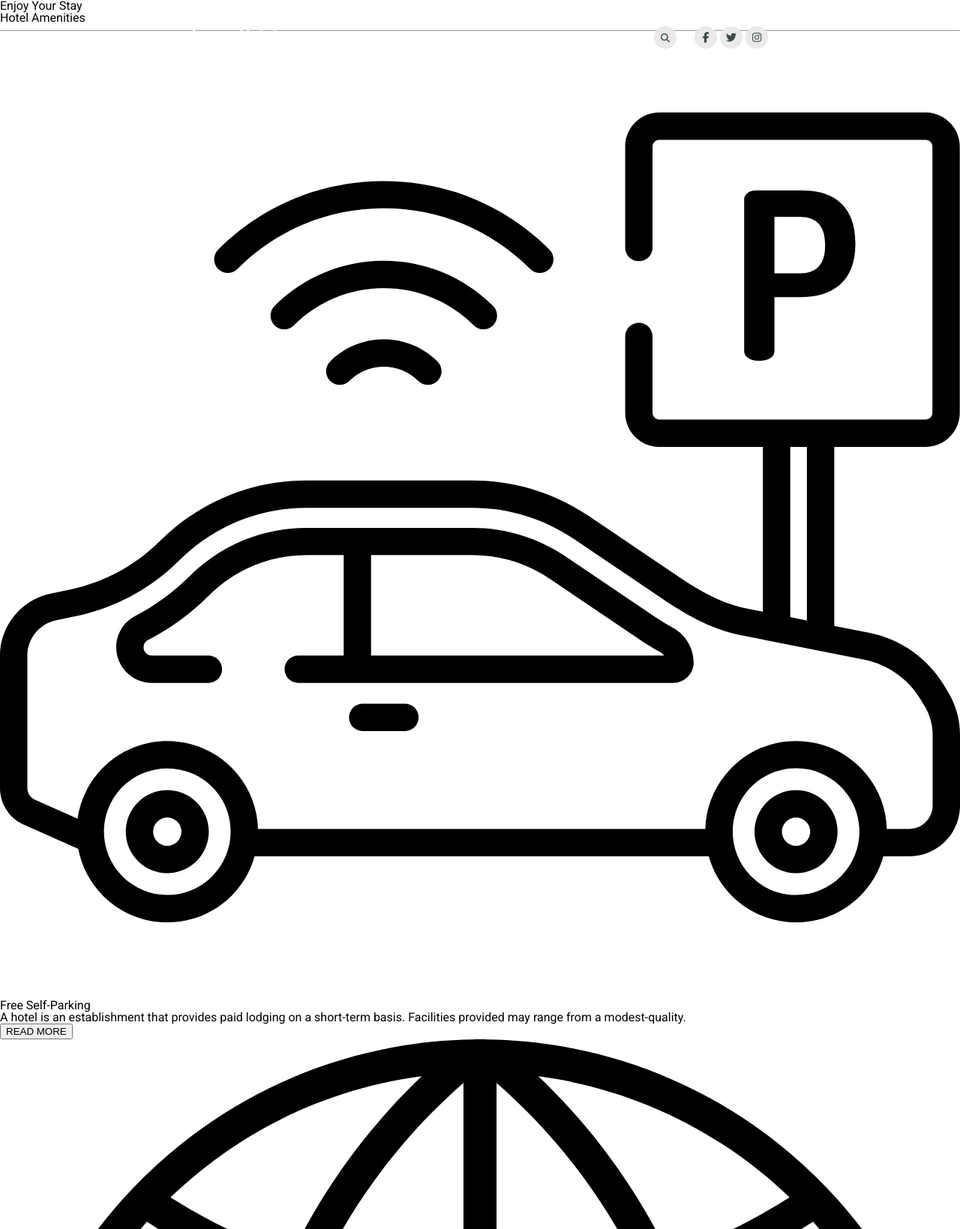
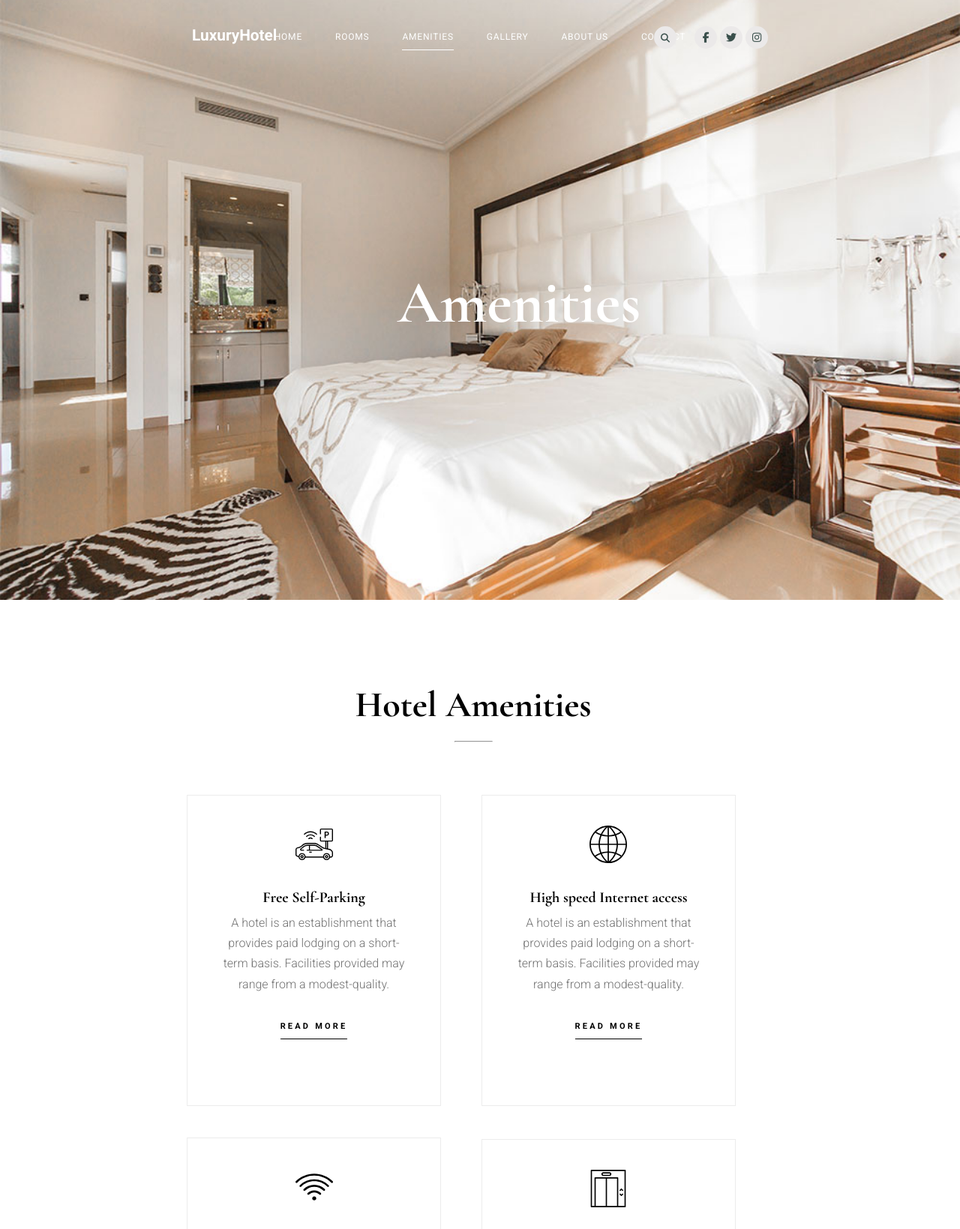
Before and after one commit to yeonnnee/publishing, a website: page amenities.html in a window 1280 px wide. Shown: the top 1639 px of the page at 75% size. Drawn offline with nearby package versions, Linux system fonts and the light colour scheme.

Commit message:
amenities 페이지 스타일링

```diff
--- a/amenities.html
+++ b/amenities.html
@@ -23,13 +23,13 @@
     <nav>
       <ul class="gnb">
         <li class="main-menu">
-          <a href="./index.html" class="active">HOME</a>
+          <a href="./index.html">HOME</a>
         </li>
         <li class="main-menu">
           <a href="./room.html">ROOMS</a>
         </li>
         <li class="main-menu">
-          <a href="./amenities.html">AMENITIES</a>
+          <a href="./amenities.html" class="active">AMENITIES</a>
         </li>
         <li class="main-menu">
           <a href="./gallery.html">GALLERY</a>
@@ -79,27 +79,25 @@
   </header>
   <!-------------- Contents -------->
   <main class="amenities">
-    <section class="slider">
+    <section class="intro">
 
-      <div class="slides">
-        <!-- contents-->
-        <div class="slide slide-2" active>
-          <div class="slide-content ">
-            <div class="second-slide-content">
-              <h1>Enjoy Your Stay</h1>
-            </div>
+      <!-- contents-->
+      <div class="slide bg">
+        <div class="slide-content-container">
+          <div class="slide-content">
+            <h1>Amenities</h1>
           </div>
         </div>
       </div>
-
-
     </section>
     <!------------------ Amenities --------------------->
-    <section>
-      <h3>Hotel Amenities</h3>
-      <hr />
-      <div>
-        <div class="card">
+    <section class="amenities-section">
+      <div class="section-title">
+        <h3>Hotel Amenities</h3>
+        <hr />
+      </div>
+      <ul class="card-list">
+        <li class="card">
           <div>
             <img src="./img/parking.svg">
           </div>
@@ -109,8 +107,8 @@
             from a modest-quality.
           </p>
           <button>READ MORE</button>
-        </div>
-        <div class="card">
+        </li>
+        <li class="card">
           <div>
             <img src="./img/internet.svg">
           </div>
@@ -120,8 +118,8 @@
             from a modest-quality.
           </p>
           <button>READ MORE</button>
-        </div>
-        <div class="card">
+        </li>
+        <li class="card">
           <div>
             <img src="./img/wifi.svg">
           </div>
@@ -131,8 +129,8 @@
             from a modest-quality.
           </p>
           <button>READ MORE</button>
-        </div>
-        <div class="card">
+        </li>
+        <li class="card">
           <div>
             <img src="./img/elevator.svg">
           </div>
@@ -142,20 +140,19 @@
             from a modest-quality.
           </p>
           <button>READ MORE</button>
-        </div>
-        <div class="card">
+        </li>
+        <li class="card">
           <div>
             <img src="./img/partners.svg">
           </div>
           <div>Meeting rooms</div>
-          <div>Free Self-Parking</div>
           <p>
             A hotel is an establishment that provides paid lodging on a short-term basis. Facilities provided may range
             from a modest-quality.
           </p>
           <button>READ MORE</button>
-        </div>
-        <div class="card">
+        </li>
+        <li class="card">
           <div>
             <img src="./img/washing-machine.svg">
           </div>
@@ -166,13 +163,10 @@
             from a modest-quality.
           </p>
           <button>READ MORE</button>
-        </div>
-      </div>
+        </li>
+      </ul>
     </section>
-    <section>
-      <span>If you have any special requests, please feel free to call us.</span>
-      <span>+12.345.678.9012</span>
-    </section>
+
   </main>
 
 
--- a/styles/_amenities.scss
+++ b/styles/_amenities.scss
@@ -1,3 +1,132 @@
 .amenities{
 
+  .intro{
+
+    .slide {
+      width: 100vw;
+      height: 100vh;
+      display: block;
+
+      &-content-container {
+        width: 100%;
+        height: 100%;
+        color:$white;
+
+        h1 {
+          font-family: "Cormorant Garamond", serif;
+          font-weight: 900;
+          font-size: 80px;
+          line-height: 1.2;
+          position: absolute;
+          top: 44.5%;
+          left: 41.4%;
+        }
+      }
+    }
+
+    .bg {
+      background: url(../img/room_2_b.jpg) no-repeat center center;
+      background-size: cover;
+    }
+  }
+
+  .amenities-section {
+    margin: 100px 0;
+
+    img {
+      width: 50px;
+      height: 50px;
+      margin: 0 0 20px;
+    }
+
+    .section-title {
+      margin: 100px 0 0;
+      text-align: center;
+      transform: translateX(-9px);
+
+      h3 {
+        padding: 16px 20px;
+        font-size: 3rem;
+        font-weight: 700;
+        font-family: "Cormorant Garamond", serif;
+      }
+
+      hr {
+        width: 49px;
+      }
+    }
+
+    .card-list {
+      width: 80%;
+      margin: 70px 10% 0;
+      text-align: center;
+
+      .card {
+        width: 257px;
+        height: 313px;
+        display: inline-block;
+        border: 1px solid rgb(236, 236, 236);
+        padding: 40px 40px 60px;
+        margin: 0 50px 20px 0;
+        text-align: center;
+
+        &:nth-child(3) {
+          transform: translateY(22px);
+
+          &:hover {
+            transform: translateY(18px);
+          }
+        }
+
+        &:nth-child(6) {
+          transform: translateY(30px);
+
+          &:hover {
+            transform: translateY(27px);
+          }
+        }
+
+        &:hover {
+          border: 1px solid $black;
+          transform: translateY(-3px);
+          transition: transform 0.2s linear;
+          box-shadow: 0 5px 10px -5px rgb(218, 217, 217);
+        }
+
+        div {
+          font-family: "Cormorant Garamond", serif;
+          font-size: 20px;
+          font-weight: 700;
+          margin: 0 0 0.5rem;
+          line-height: 1.2;
+        }
+
+        p {
+          margin: 0 0 0.5rem;
+          font-family: "Roboto", sans-serif;
+          color: #707070;
+          font-weight: 300;
+          line-height: 1.7;
+        }
+
+        button {
+          margin: 18px 0 0;
+          font-size: 11px;
+          letter-spacing: .2rem;
+          padding: 10px 0;
+          font-weight: 700;
+          border: none;
+          outline: none;
+          background-color: transparent;
+          cursor: pointer;
+          font-family: "Roboto", sans-serif;
+          border-bottom: 1px solid $black;
+
+          &:hover {
+            border:none;
+          }
+        }
+      }
+    }
+  }
 }
```
Also changed, not shown: public/style.css.
